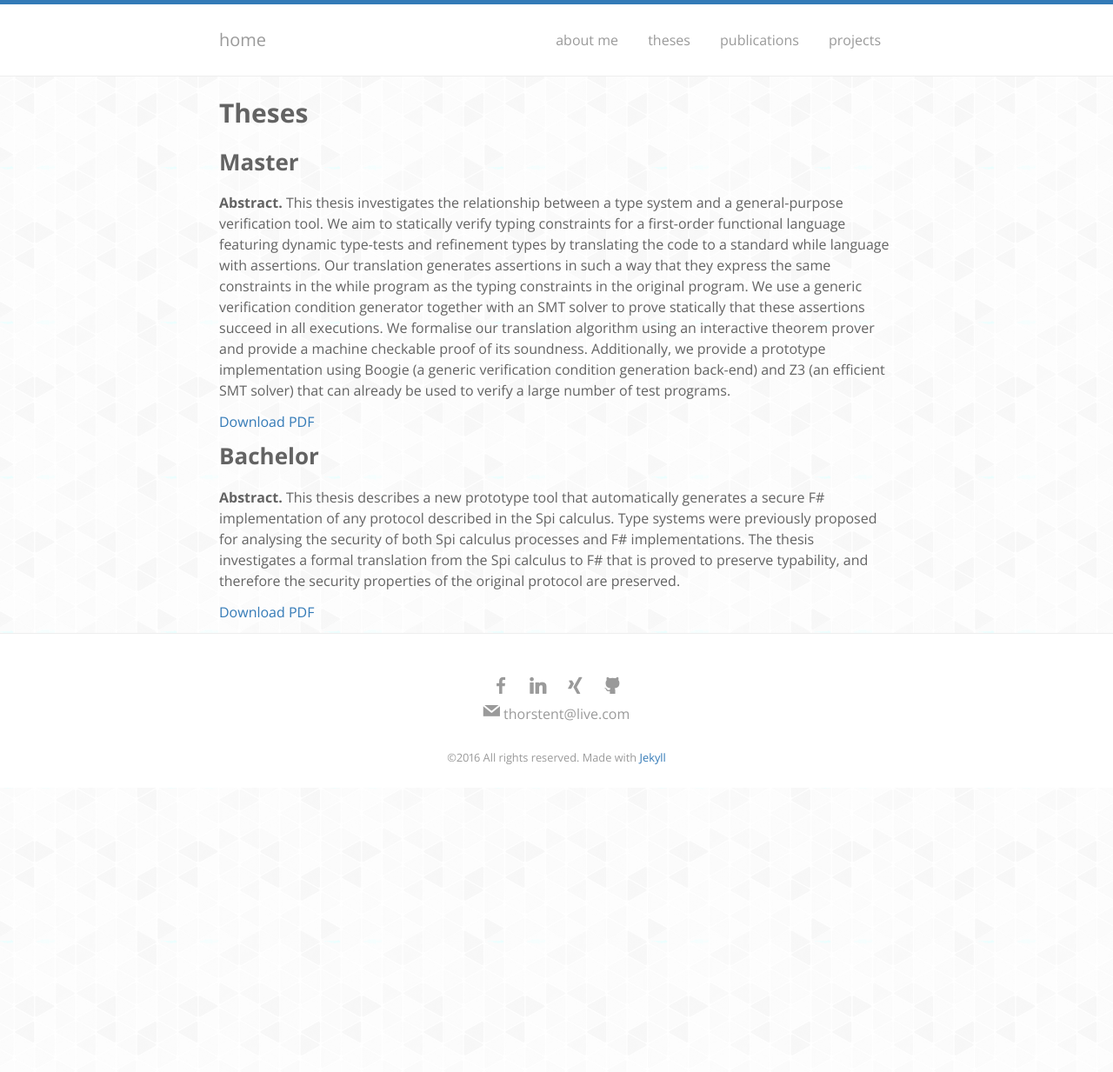
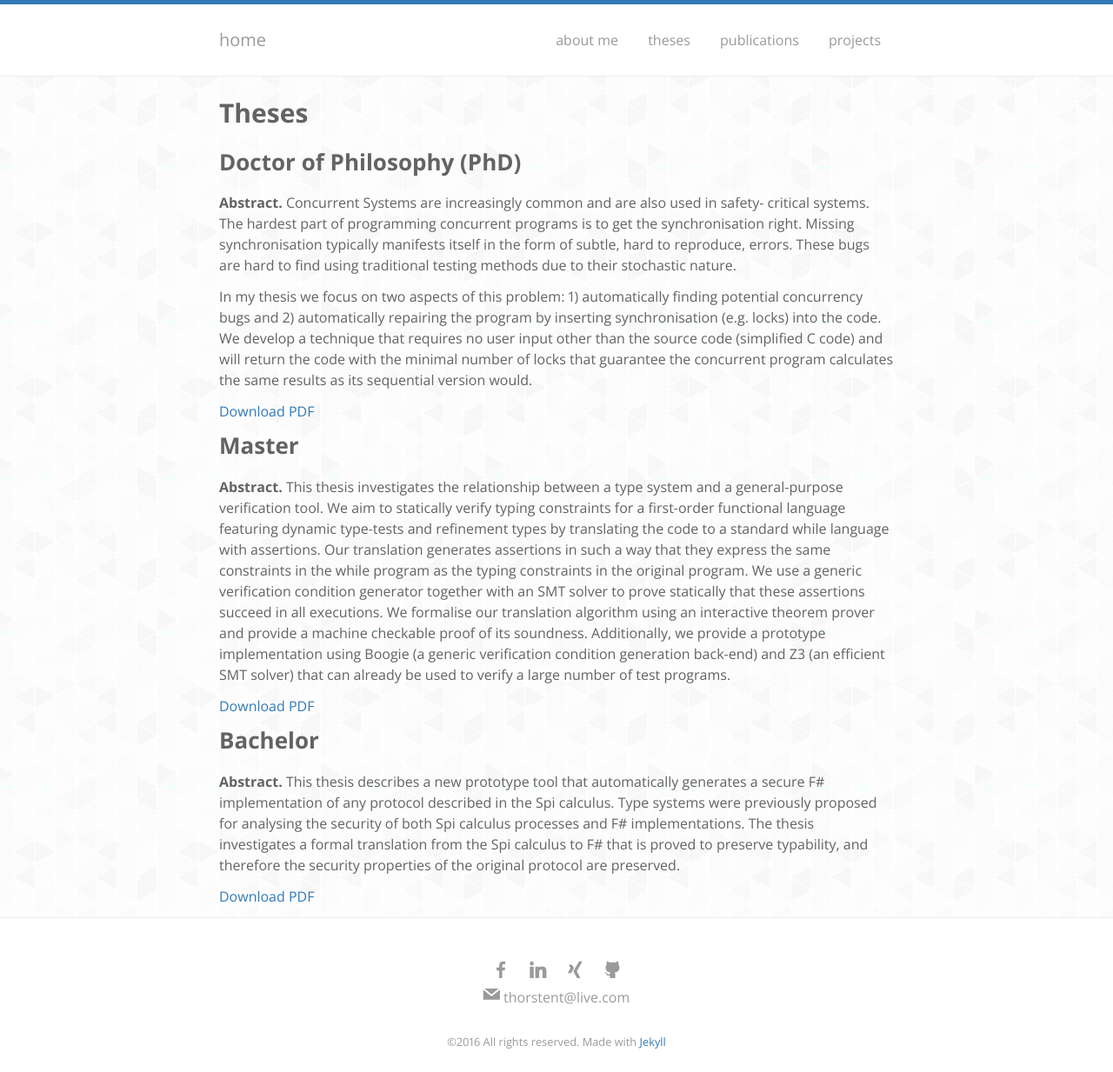
Before and after one commit to thorstent/thorstent.github.io, a Jekyll site: the page built from theses/index.md, in a window 1280 px wide. Shown: the whole page at 87% size. Built offline with Jekyll 4.4.1, drawn with Linux system fonts in a browser that asks for light colours; nearby versions of some CDN libraries; before the commit the page ends 906 px from its top, so only the background shows below that.

Commit message:
added phd thesis

```diff
--- a/theses/index.md
+++ b/theses/index.md
@@ -4,16 +4,36 @@ title: Theses
 Theses
 ========
 
+Doctor of Philosophy (PhD)
+--------------------------
+
+**Abstract.** Concurrent Systems are increasingly common and are also used in safety-
+critical systems. The hardest part of programming concurrent programs
+is to get the synchronisation right. Missing synchronisation typically
+manifests itself in the form of subtle, hard to reproduce, errors.
+These bugs are hard to find using traditional testing methods due to
+their stochastic nature.
+
+In my thesis we focus on two aspects of this problem: 1)
+automatically finding potential concurrency bugs and 2) automatically
+repairing the program by inserting synchronisation (e.g. locks) into
+the code. We develop a technique that requires no user input other
+than the source code (simplified C code) and will return the code with
+the minimal number of locks that guarantee the concurrent program
+calculates the same results as its sequential version would.
+
+[Download PDF](phd_thorsten_tarrach.pdf)
+
 Master
 ------
 
 **Abstract.** This thesis investigates the relationship between a type system and a general-purpose verification tool. We aim to statically verify typing constraints for a first-order functional language featuring dynamic type-tests and refinement types by translating the code to a standard while language with assertions. Our translation generates assertions in such a way that they express the same constraints in the while program as the typing constraints in the original program. We use a generic verification condition generator together with an SMT solver to prove statically that these assertions succeed in all executions. We formalise our translation algorithm using an interactive theorem prover and provide a machine checkable proof of its soundness. Additionally, we provide a prototype implementation using Boogie (a generic verification condition generation back-end) and Z3 (an efficient SMT solver) that can already be used to verify a large number of test programs.
 
-[Download PDF](master.pdf)
+[Download PDF](master_thorsten_tarrach.pdf)
 
 Bachelor
 --------
 
 **Abstract.** This thesis describes a new prototype tool that automatically generates a secure F# implementation of any protocol described in the Spi calculus. Type systems were previously proposed for analysing the security of both Spi calculus processes and F# implementations. The thesis investigates a formal translation from the Spi calculus to F# that is proved to preserve typability, and therefore the security properties of the original protocol are preserved.
 
-[Download PDF](bachelor.pdf)
+[Download PDF](bachelor_thorsten_tarrach.pdf)
```
Also changed, not shown: 5 other files.
